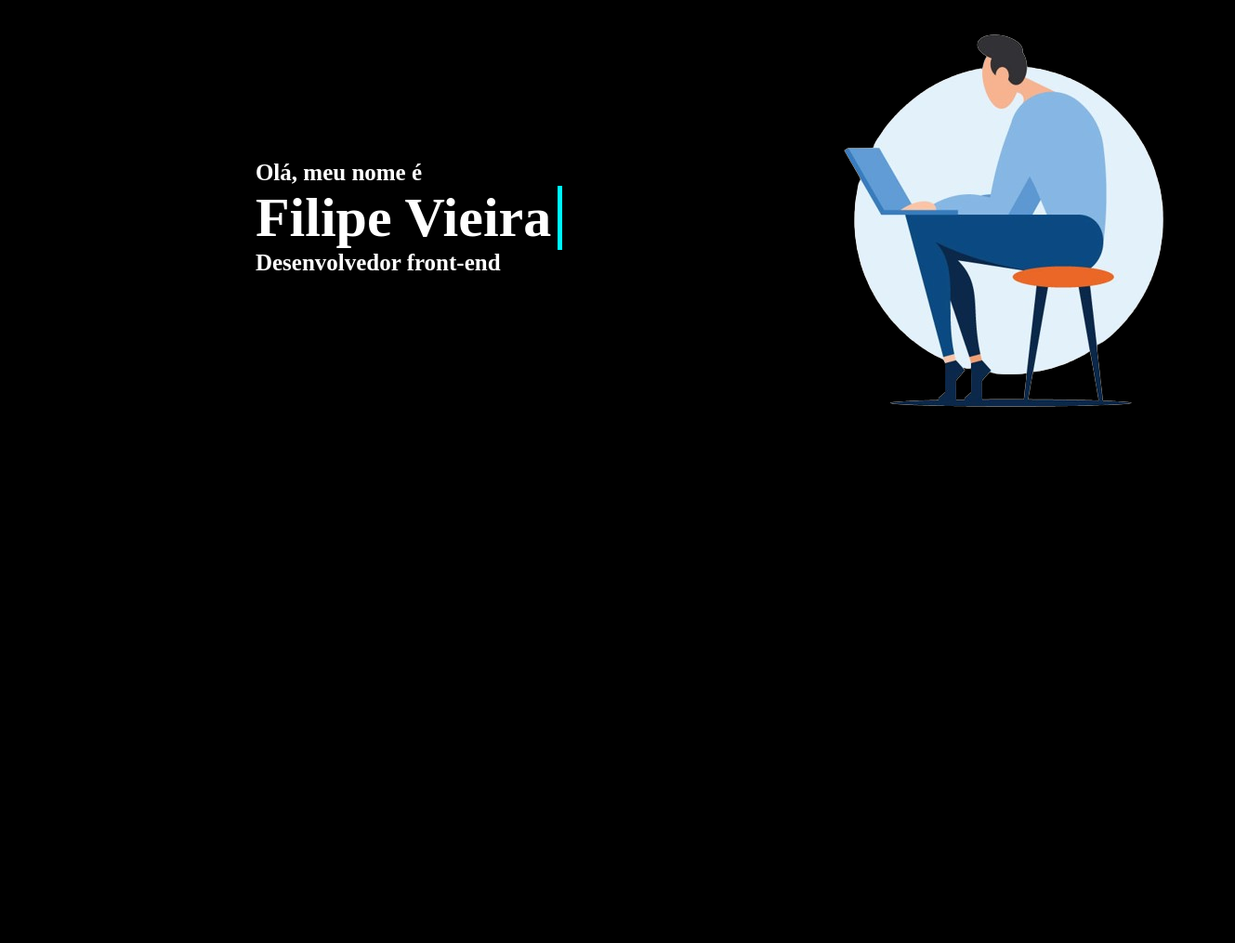
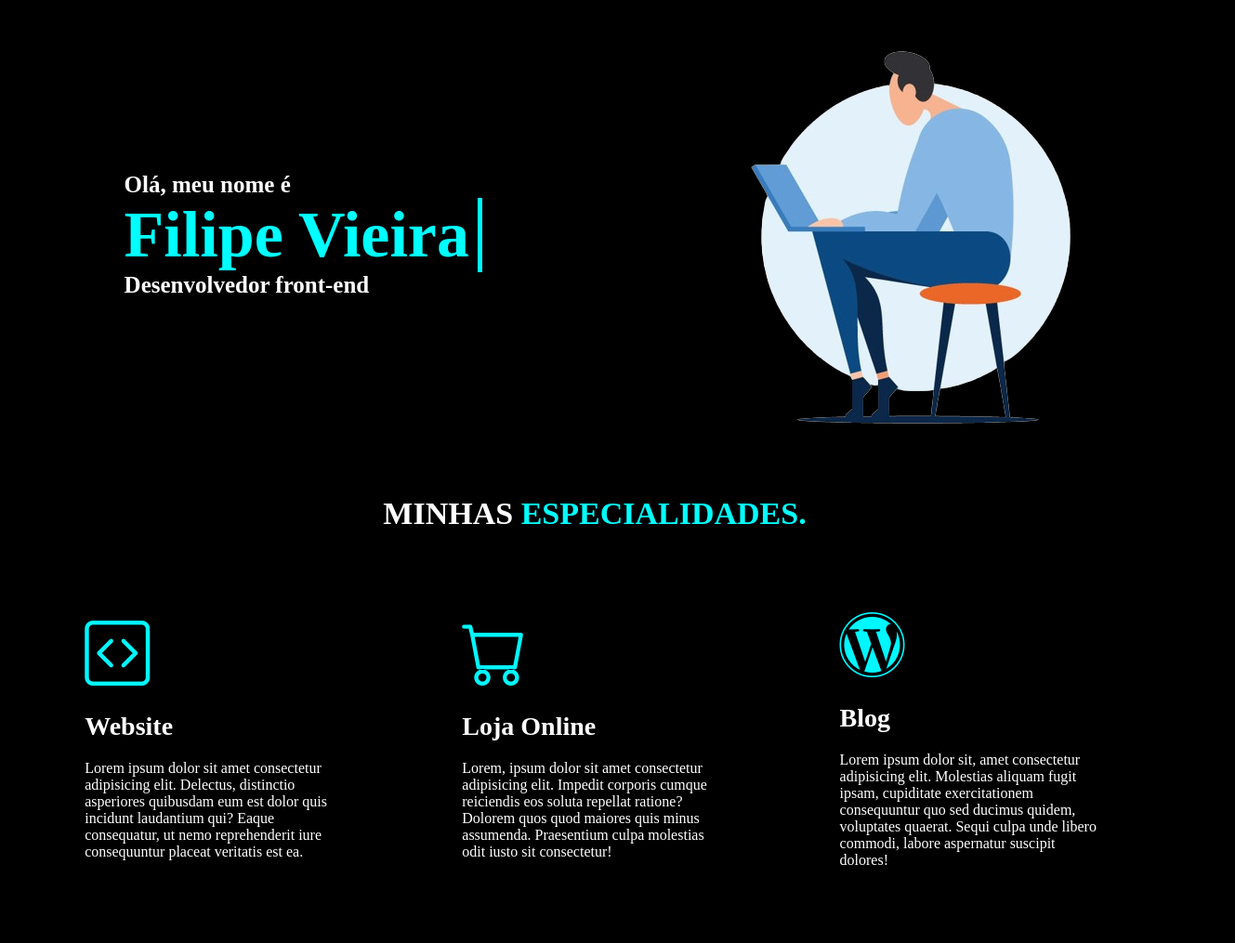
Before and after one commit to Filipevieira-dev/Portf-lio, a plain HTML site: page Portfólio/index.html in a window 1280 px wide. Shown: the part 170-1185 px from the top of the page at 93% size, 1329 px wide, since content can reach past the window. Before the commit the page ends 800 px from the top, so only its background shows below. Drawn offline with nearby package versions, Linux system fonts and the light colour scheme.

Commit message:
atualização 1.0

```diff
--- a/Portfólio/index.html
+++ b/Portfólio/index.html
@@ -2,7 +2,10 @@
 <html lang="pt-br">
   <head>
     <meta charset="UTF-8" />
-    <meta name="viewport" content="width=device-width, initial-scale=1.0" />
+    <meta name="viewport" content="width=device-width, initial-scale=1.0" />]
+    <!--BOOTSTRAP ICONS-->
+    <link rel="stylesheet" href="https://cdn.jsdelivr.net/npm/bootstrap-icons@1.10.5/font/bootstrap-icons.css">
+    <!-- FIM BOOTSTRAP ICONS-->
     <link rel="stylesheet" href="style.css" />
     <title>Filipe Vieira</title>
   </head>
@@ -45,7 +48,7 @@
             </div>
             <!--FIM PRIMEIRO TEXTO-->
             <div class="img-topo-site">
-              <img src="images/Foto 2.png" alt="foto de um homem azul trabalhando">
+              <img class="h-azul" src="images/Foto 2.png" alt="foto de um homem azul trabalhando">
             </div>
             <!--FIM IMG-TOPO-->
           </div>
@@ -54,6 +57,29 @@
         <!--FIM INTERFACE MAIN-->
       </section>
       <!--FIM TOPO DO SITE-->
+
+      <section class="especialidades">
+        <div class="interface">
+          <h2 class="titulo">MINHAS  <SPAN>ESPECIALIDADES.</SPAN></h2>
+          <div class="flex">
+            <div class="especialidades-box">
+              <i class="bi bi-code-square"></i>
+              <H3>Website</H3>
+              <p>Lorem ipsum dolor sit amet consectetur adipisicing elit. Delectus, distinctio asperiores quibusdam eum est dolor quis incidunt laudantium qui? Eaque consequatur, ut nemo reprehenderit iure consequuntur placeat veritatis est ea.</p>
+            </div><!-- Fim especialidades-box-->
+            <div class="especialidades-box">
+              <i class="bi bi-cart"></i>
+              <H3>Loja Online</H3>
+              <p>Lorem, ipsum dolor sit amet consectetur adipisicing elit. Impedit corporis cumque reiciendis eos soluta repellat ratione? Dolorem quos quod maiores quis minus assumenda. Praesentium culpa molestias odit iusto sit consectetur! </p>
+            </div><!-- Fim especialidades-box-->
+            <div class="especialidades-box">
+              <i class="bi bi-wordpress"></i>
+              <H3>Blog</H3>
+              <p>Lorem ipsum dolor sit, amet consectetur adipisicing elit. Molestias aliquam fugit ipsam, cupiditate exercitationem consequuntur quo sed ducimus quidem, voluptates quaerat. Sequi culpa unde libero commodi, labore aspernatur suscipit dolores!</p>
+            </div><!-- Fim especialidades-box-->
+          </div> <!-- Fim flex-->
+        </div> <!-- Fim interface-->
+      </section><!-- Fim especialidades-->
     </main>
   </body>
 </html>
--- a/Portfólio/style.css
+++ b/Portfólio/style.css
@@ -19,6 +19,16 @@ body{
   display: flex;
   justify-content: space-between;
   align-items: center;
+}
+
+h2.titulo{
+    color: #ffff;
+    font-size: 34px;
+    text-align: center;
+}
+
+h2.titulo span{
+    color: aqua;
 }
 
 /* ESTILO DO CABEÇALHO */
@@ -71,8 +81,7 @@ header .btn-contato button:hover{
 /*TEXTO PRINCIPAL*/
 
 .texto{
-  padding: 40px 19%;
-
+  padding: 40px 7%;
 }
 
 .txt-normal{
@@ -86,12 +95,13 @@ section.topo-do-site{
   padding: 10px 4%;
 }
 
+
 /*TEXTO ANIMADO*/
 
 .txt-animado{
-  font-size: 60px;
-  font-weight: 600;
-  color: white;
+  font-size: 70px;
+  font-weight: 800;
+  color: aqua;
   border-right: 5px solid #00f7ff;
   white-space: nowrap;
 
@@ -114,3 +124,38 @@ section.topo-do-site{
     width: 0;
   }
 }
+
+/* ESTILO DAS ESPECIALIDADES*/
+
+section.especialidades {
+  padding: 40px 4%;
+}
+
+section.especialidades .flex{
+  gap: 60px;
+}
+
+.especialidades .especialidades-box{
+    color: #ffff;
+    padding: 40px;
+
+    margin-top: 45px;
+    border-radius: 20px;
+    cursor: pointer;
+}
+
+.especialidades .especialidades-box:hover{
+  transform: scale(1.05);
+  box-shadow: 0 0 8px rgba(0, 255, 255, 0.363);
+}
+
+.especialidades .especialidades-box i {
+  font-size: 70px;
+  color: #00f7ff;
+
+}
+
+.especialidades .especialidades-box h3{
+    font-size: 28px;
+    margin: 20px 0;
+}
```
